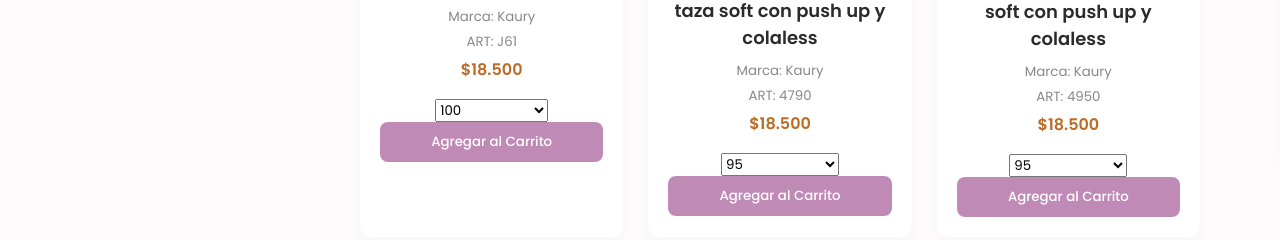
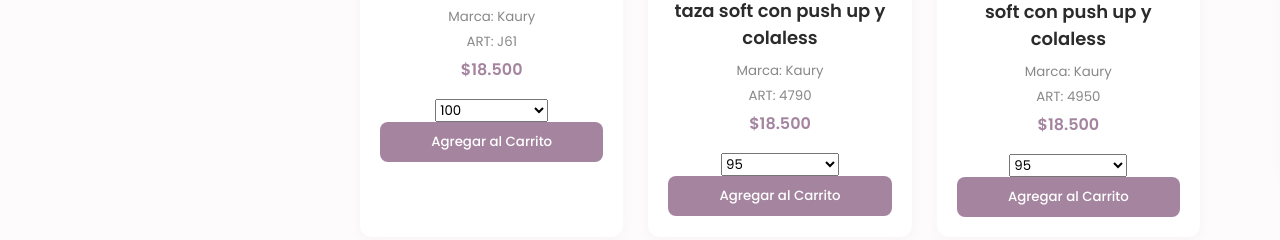
Before and after one commit to milenamarco7-maker/AURA.LENCERIA, a plain HTML site: page index.html in a window 1280 px wide. Shown: the part 620-860 px from the top of the page. Drawn offline with Linux system fonts and the light colour scheme.

Commit message:
Botón carrito

```diff
--- a/style.css
+++ b/style.css
@@ -83,14 +83,14 @@ body {
 }
 
 .tarjeta-producto .precio {
-    color: #bc6c25;
+    color: #a4849f;
     font-weight: 600;
     font-size: 16px;
     margin-bottom: 15px;
 }
 
 .tarjeta-producto button {
-    background-color: #c08ab7;
+    background-color: #a4849f;
     color: white;
     border: none;
     padding: 10px 15px;
```
